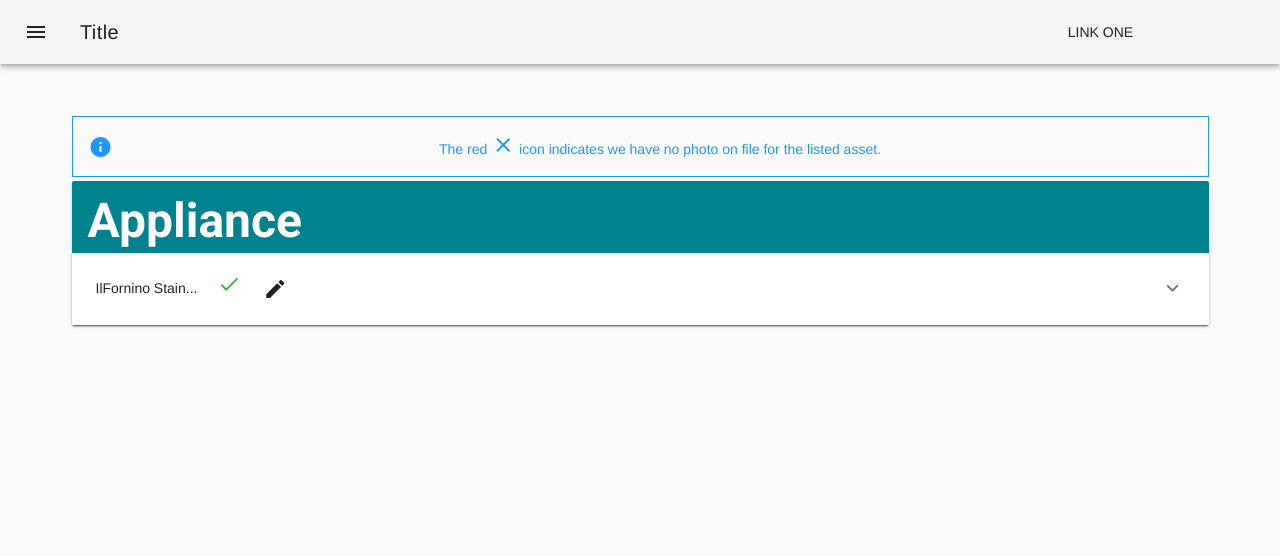
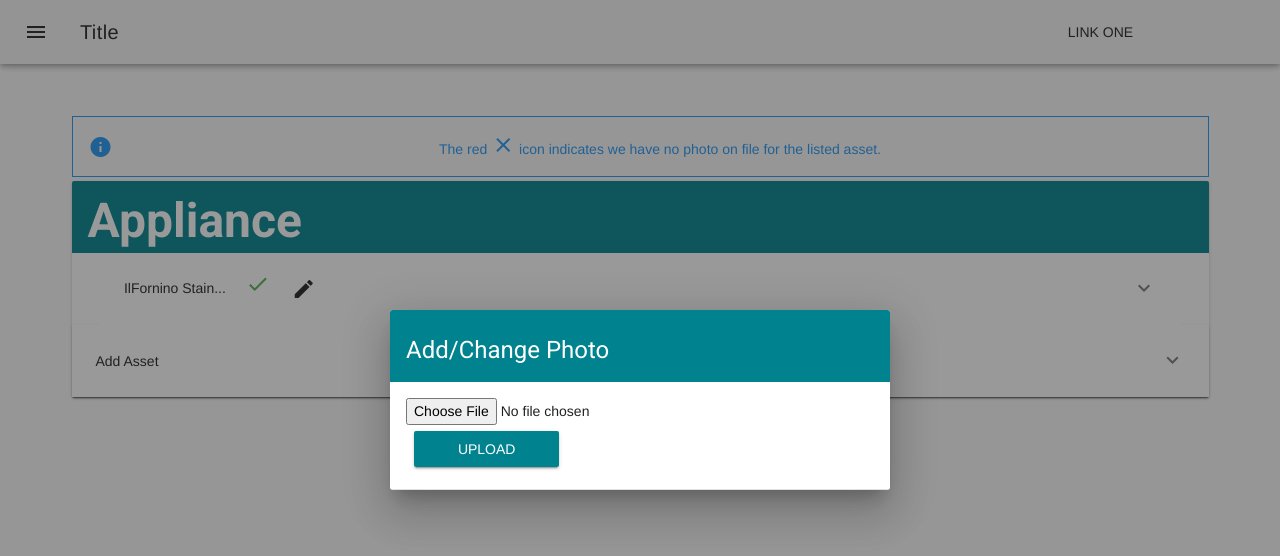
Before and after one commit to rewritehackathon/trude, a Vue app in the folder client/: page /assetCategory/Appliance in a window 1280 px wide. Both pictures are taken after a click on the button "edit". Shown: the top 556 px of the page. Built offline with nearby package versions, Linux system fonts and the light colour scheme.

Commit message:
added add asset form as well as photo upload functionality mocking

```diff
--- a/client/package.json
+++ b/client/package.json
@@ -11,6 +11,7 @@
     "vue": "^2.6.6",
     "vue-router": "^3.0.1",
     "vuetify": "^1.5.9",
+    "vuetify-upload-button": "^1.2.2",
     "vuex": "^3.0.1"
   },
   "devDependencies": {
--- /dev/null
+++ b/client/src/components/EditAssetForm.vue
@@ -0,0 +1,44 @@
+<template>
+  <v-form>
+    <v-container>
+      <v-layout>
+        <v-flex
+          xs12
+          md4
+        >
+          <input
+            type="file"
+            @change="onFileSelected"
+          ></input>
+          <v-btn color="primary" @click="onUpload" > Upload </v-btn>
+        </v-flex>
+      </v-layout>
+    </v-container>
+  </v-form>
+</template>
+
+<script>
+export default {
+  name: "EditAssetForm",
+  props: ["asset", "closeEditDialog"],
+  data() {
+    return {
+      slectedFile: null
+    };
+  },
+  methods: {
+    onFileSelected(event) {
+      console.log();
+      this.slectedFile = event.target.files[0];
+    },
+    onUpload() {
+      let src =
+        "https://images-na.ssl-images-amazon.com/images/I/81uYdvZVC-L._SL1500_.jpg";
+      let asset = this.asset;
+      this.$store.dispatch("addedImageToSrc", { src, asset });
+
+      this.closeEditDialog();
+    }
+  }
+};
+</script>
--- a/client/src/store.js
+++ b/client/src/store.js
@@ -11,10 +11,19 @@ export default new Vuex.Store({
     mockData: mockData,
   },
   mutations: {
-
+    addedImageToSrc(state, updateObj) {
+      state.mockData.customer.policies[0].assets.forEach(asset => {
+        if (asset.serialNumber === updateObj.asset.serialNumber) {
+          asset.photos[0].URL = updateObj.src
+        }
+        return asset
+      })
+    }
   },
   actions: {
-
+    addedImageToSrc({ commit }, updateObj) {
+      commit("addedImageToSrc", updateObj)
+    }
   },
   getters: {
     assetsByType(state) {
--- a/client/src/views/AssetCategory.vue
+++ b/client/src/views/AssetCategory.vue
@@ -19,7 +19,7 @@
                     </v-card-title>
 
                     <template>
-                    <v-expansion-panel>
+                    <v-expansion-panel popout >
                         <v-expansion-panel-content
                         v-for="(item,i) in assetsByType"
                         :key="i"
@@ -33,7 +33,7 @@
                                 <v-icon v-if="!item.photos[0].URL" right class="red--text accent-3">
                                     close
                                 </v-icon>
-                                <v-btn @click.stop="ClickEvent" icon flat>
+                                <v-btn @click.stop="openEditDialog(item)" icon flat>
                                     <v-icon right>
                                         edit
                                     </v-icon>
@@ -61,8 +61,58 @@
                         </v-card>
                         </v-expansion-panel-content>
                     </v-expansion-panel>
+
+                    <v-expansion-panel readonly >
+                        <v-expansion-panel-content>
+                            <template v-slot:header >
+                                Add Asset
+                                <v-btn @click.stop="addNewAssetDialog" icon flat>
+                                    <v-icon right>
+                                        add
+                                    </v-icon>
+                                </v-btn>
+                            </template>
+                        </v-expansion-panel-content>
+                    </v-expansion-panel>
+
                     </template>
 
+                    <!-- Edit Asset Dialog -->
+                    <v-dialog
+                    v-model="editAssetModal"
+                    width="500"
+                    >
+                    <v-card>
+                        <v-card-title
+                        class="headline primary white--text"
+                        primary-title
+                        >
+                        Add/Change Photo
+                        </v-card-title>
+
+                        <EditAssetForm :closeEditDialog="closeEditDialog" :asset="assetToedit" />
+
+                        <v-divider></v-divider>
+                    </v-card>
+                    </v-dialog>
+
+                    <!-- Add Asset dialog -->
+                    <v-dialog
+                    v-model="addNewAssetModal"
+                    width="500"
+                    >
+                    <v-card>
+                        <v-card-title
+                        class="headline primary white--text"
+                        primary-title
+                        >
+                        Add Asset
+                        </v-card-title>
+
+
+                        <v-divider></v-divider>
+                    </v-card>
+                    </v-dialog>
 
                 </v-card>
             </v-flex>
@@ -71,12 +121,20 @@
 </template>
 
 <script>
+import EditAssetForm from "@/components/EditAssetForm.vue";
+
 export default {
   name: "AssetCategory",
+  components: {
+    EditAssetForm
+  },
   props: ["type"],
   data() {
     return {
-      defaultImgURL: "https://semantic-ui.com/images/wireframe/image.png"
+      defaultImgURL: "https://semantic-ui.com/images/wireframe/image.png",
+      editAssetModal: false,
+      assetToedit: null,
+      addNewAssetModal: false
     };
   },
   computed: {
@@ -93,8 +151,17 @@ export default {
     }
   },
   methods: {
-    ClickEvent() {
-      console.log("it fired");
+    openEditDialog(item) {
+      this.editAssetModal = true;
+      this.assetToedit = item;
+      console.log("it fired: ", item);
+    },
+    closeEditDialog() {
+      this.editAssetModal = false;
+      this.assetToedit = null;
+    },
+    addNewAssetDialog() {
+      this.addNewAssetModal = true;
     }
   }
 };
```
Also changed, not shown: client/src/components/AddAssetForm.vue (added), 1 other file (tests, documents, lock files or other folders).
